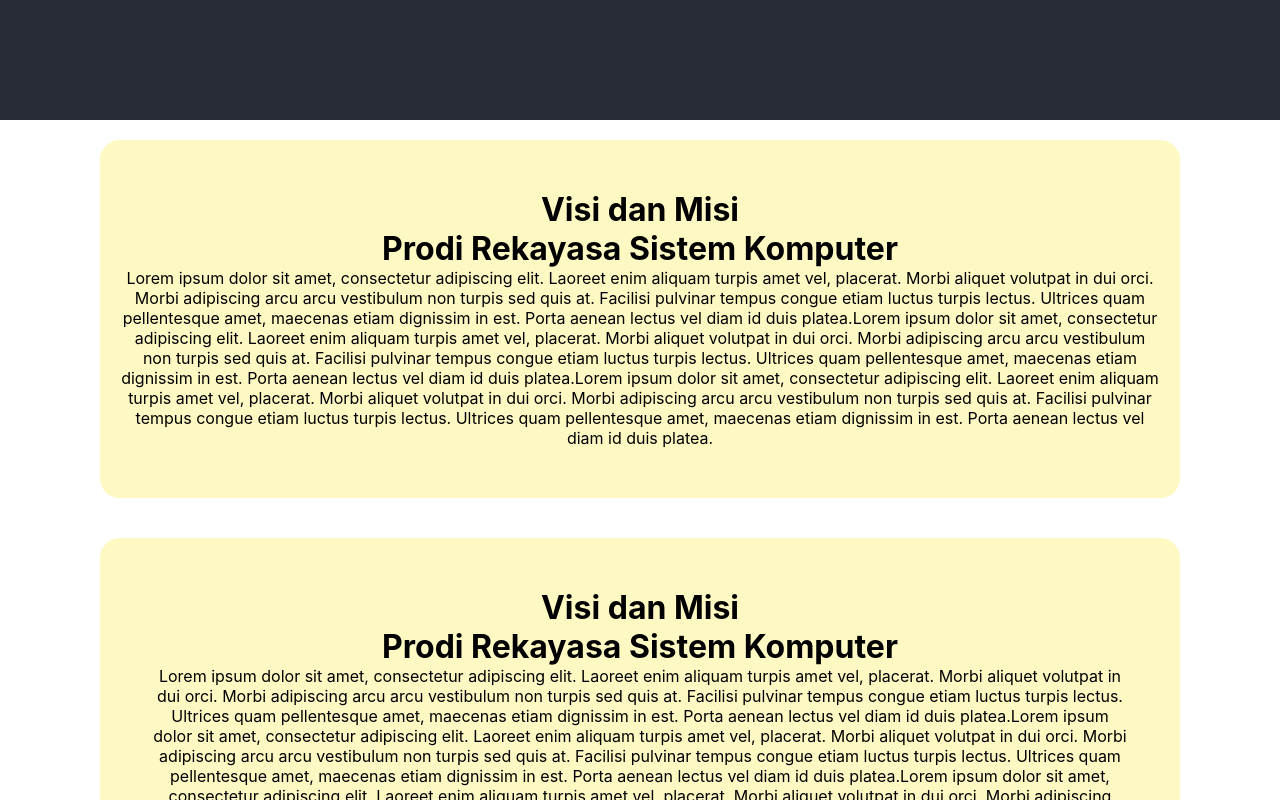
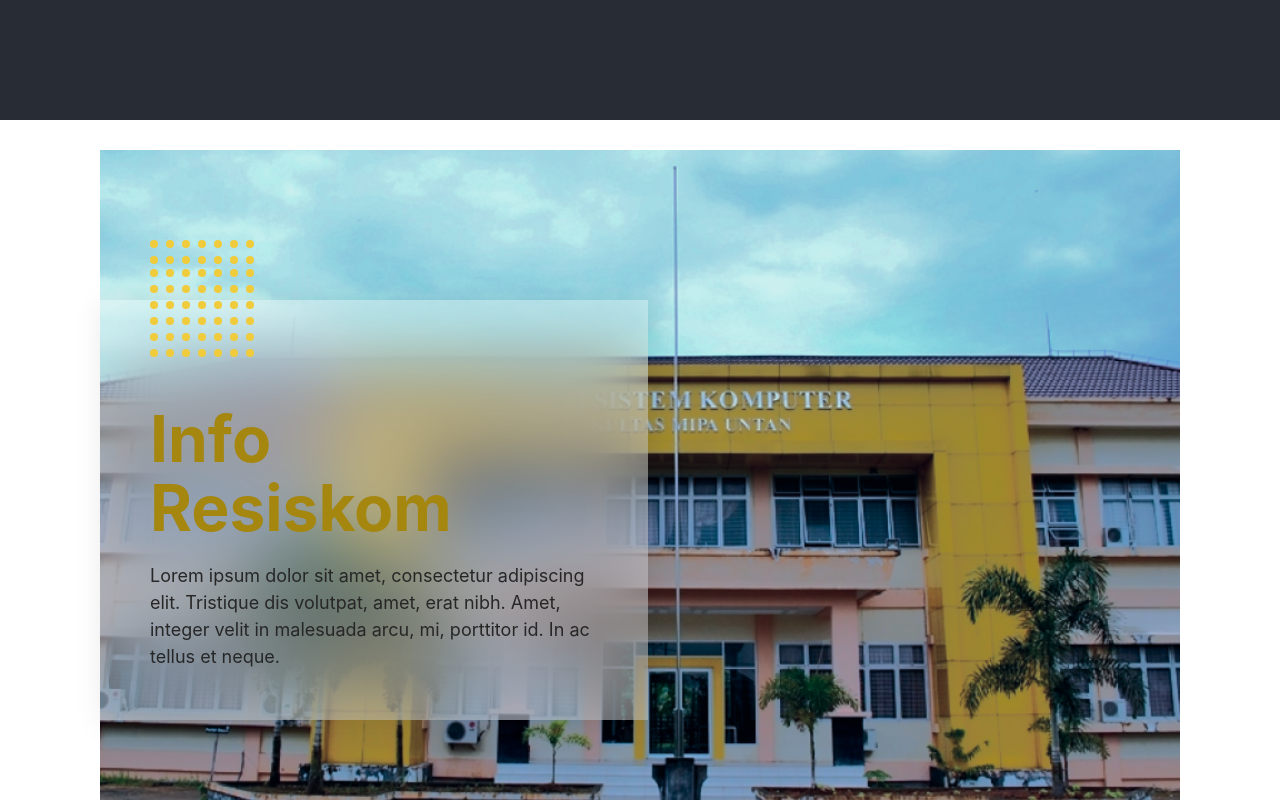
Before and after one commit to rajawali03/React-2022, a React (Create React App) app: page / in a window 1280 px wide. Shown: the part 680-1480 px from the top of the page. Built offline with nearby package versions, Linux system fonts and the light colour scheme.

Commit message:
add: Component Hero

```diff
--- a/src/App.js
+++ b/src/App.js
@@ -2,8 +2,11 @@ import logo from "./flutter.svg";
 import "./App.css";
 import Button from "./Components/Button";
 import Box from "./Components/Box";
+import Hero from "./Components/Hero";
 
 function App() {
+  const dummySubTitle = "Lorem ipsum dolor sit amet, consectetur adipiscing elit. Tristique dis volutpat, amet, erat nibh. Amet, integer velit in malesuada arcu, mi, porttitor id. In ac tellus et neque."
+
   return (
     <div className="App">
       <header className="App-header">
@@ -12,6 +15,9 @@ function App() {
         <p>Hello World</p>
         <Button className="button-style" name="klik me" />
       </header>
+      <div style={{ padding: '20px 100px' }}>
+        <Hero decorationColor="#F0CB3C" title="Info Resiskom" textColor="#A5860F" subtitle={dummySubTitle} />
+      </div>
       <div style={{ padding: '20px 100px' }}>
         <Box color='#FEF9C3' padding="50px 20px">
           <h1>Visi dan Misi<br />Prodi Rekayasa Sistem Komputer</h1>
--- /dev/null
+++ b/src/Components/Hero/hero.css
@@ -0,0 +1,81 @@
+.hero-container {
+    margin-top: 10px;
+    display: flex;
+    width: 100%;
+    height: 90vh;
+    background-repeat: no-repeat;
+    background-position: right;
+    background-size: auto 100%;
+    align-items: center;
+}
+
+.hero-container .hero-content {
+    padding: 50px;
+    background: rgba(255, 255, 255, 0.35);
+    box-shadow: 4px 4px 29px rgba(0, 0, 0, 0.1);
+    backdrop-filter: blur(35px);
+    display: flex;
+    flex-direction: column;
+    align-items: flex-start;
+}
+
+.hero-container .hero-content svg {
+    margin-top: -110px;
+}
+
+.hero-container .hero-content h1 {
+    margin-top: 47px;
+    text-align: left;
+    width: 100px;
+    font-weight: 700;
+    font-size: 4rem;
+    line-height: 69px;
+}
+
+.hero-container .hero-content p {
+    margin-top: 20px;
+    max-width: 35vw;
+    text-align: left;
+    font-weight: 400;
+    font-size: 1.125rem;
+    line-height: 27px;
+    color: #272727;
+
+}
+
+@media screen and (max-width: 1222px) {
+    .hero-container {
+        background-position: center;
+    }
+
+
+}
+
+@media screen and (max-width: 1024px) {
+    .hero-container {
+        background-image: none !important;
+        height: 100%;
+        margin-top: 60px;
+    }
+
+    .hero-container .hero-content p {
+        max-width: 100%;
+    }
+}
+
+@media screen and (max-width: 480px) {
+    .hero-container .hero-content {
+        padding: 50px 20px;
+
+    }
+
+    .hero-container .hero-content h1 {
+        font-size: 2rem;
+        line-height: 34px;
+    }
+
+    .hero-container .hero-content p {
+        font-size: 0.85rem;
+        line-height: 20px;
+    }
+}
--- /dev/null
+++ b/src/Components/Hero/index.js
@@ -0,0 +1,81 @@
+import React from "react";
+import bg from '../../assets/image/bg-info-resiskom.png';
+import './hero.css';
+
+
+const Hero = ({ textColor, decorationColor, image, title, subtitle }) => {
+    return <div className="hero-container"
+        style={{
+            backgroundImage: `url(${bg})`
+        }}
+    >
+        <div className="hero-content">
+            <svg width="104" height="117" viewBox="0 0 104 117" fill="none" xmlns="http://www.w3.org/2000/svg">
+                <circle cx="4" cy="113" r="4" fill={decorationColor} />
+                <circle cx="20" cy="113" r="4" fill={decorationColor} />
+                <circle cx="36" cy="113" r="4" fill={decorationColor} />
+                <circle cx="52" cy="113" r="4" fill={decorationColor} />
+                <circle cx="68" cy="113" r="4" fill={decorationColor} />
+                <circle cx="84" cy="113" r="4" fill={decorationColor} />
+                <circle cx="100" cy="113" r="4" fill={decorationColor} />
+                <circle cx="4" cy="97" r="4" fill={decorationColor} />
+                <circle cx="20" cy="97" r="4" fill={decorationColor} />
+                <circle cx="36" cy="97" r="4" fill={decorationColor} />
+                <circle cx="52" cy="97" r="4" fill={decorationColor} />
+                <circle cx="68" cy="97" r="4" fill={decorationColor} />
+                <circle cx="84" cy="97" r="4" fill={decorationColor} />
+                <circle cx="100" cy="97" r="4" fill={decorationColor} />
+                <circle cx="4" cy="81" r="4" fill={decorationColor} />
+                <circle cx="20" cy="81" r="4" fill={decorationColor} />
+                <circle cx="36" cy="81" r="4" fill={decorationColor} />
+                <circle cx="52" cy="81" r="4" fill={decorationColor} />
+                <circle cx="68" cy="81" r="4" fill={decorationColor} />
+                <circle cx="84" cy="81" r="4" fill={decorationColor} />
+                <circle cx="100" cy="81" r="4" fill={decorationColor} />
+                <circle cx="4" cy="65" r="4" fill={decorationColor} />
+                <circle cx="20" cy="65" r="4" fill={decorationColor} />
+                <circle cx="36" cy="65" r="4" fill={decorationColor} />
+                <circle cx="52" cy="65" r="4" fill={decorationColor} />
+                <circle cx="68" cy="65" r="4" fill={decorationColor} />
+                <circle cx="84" cy="65" r="4" fill={decorationColor} />
+                <circle cx="100" cy="65" r="4" fill={decorationColor} />
+                <circle cx="4" cy="49" r="4" fill={decorationColor} />
+                <circle cx="20" cy="49" r="4" fill={decorationColor} />
+                <circle cx="36" cy="49" r="4" fill={decorationColor} />
+                <circle cx="52" cy="49" r="4" fill={decorationColor} />
+                <circle cx="68" cy="49" r="4" fill={decorationColor} />
+                <circle cx="84" cy="49" r="4" fill={decorationColor} />
+                <circle cx="100" cy="49" r="4" fill={decorationColor} />
+                <circle cx="4" cy="33" r="4" fill={decorationColor} />
+                <circle cx="20" cy="33" r="4" fill={decorationColor} />
+                <circle cx="36" cy="33" r="4" fill={decorationColor} />
+                <circle cx="52" cy="33" r="4" fill={decorationColor} />
+                <circle cx="68" cy="33" r="4" fill={decorationColor} />
+                <circle cx="84" cy="33" r="4" fill={decorationColor} />
+                <circle cx="100" cy="33" r="4" fill={decorationColor} />
+                <circle cx="4" cy="20" r="4" fill={decorationColor} />
+                <circle cx="20" cy="20" r="4" fill={decorationColor} />
+                <circle cx="36" cy="20" r="4" fill={decorationColor} />
+                <circle cx="52" cy="20" r="4" fill={decorationColor} />
+                <circle cx="68" cy="20" r="4" fill={decorationColor} />
+                <circle cx="84" cy="20" r="4" fill={decorationColor} />
+                <circle cx="100" cy="20" r="4" fill={decorationColor} />
+                <circle cx="4" cy="4" r="4" fill={decorationColor} />
+                <circle cx="20" cy="4" r="4" fill={decorationColor} />
+                <circle cx="36" cy="4" r="4" fill={decorationColor} />
+                <circle cx="52" cy="4" r="4" fill={decorationColor} />
+                <circle cx="68" cy="4" r="4" fill={decorationColor} />
+                <circle cx="84" cy="4" r="4" fill={decorationColor} />
+                <circle cx="100" cy="4" r="4" fill={decorationColor} />
+            </svg>
+            <h1 style={{ color: textColor }}>
+                {title}
+            </h1>
+            <p>
+                {subtitle}
+            </p>
+        </div>
+    </div>
+}
+
+export default Hero;
```
Also changed, not shown: src/assets/image/bg-info-resiskom.png (added).
